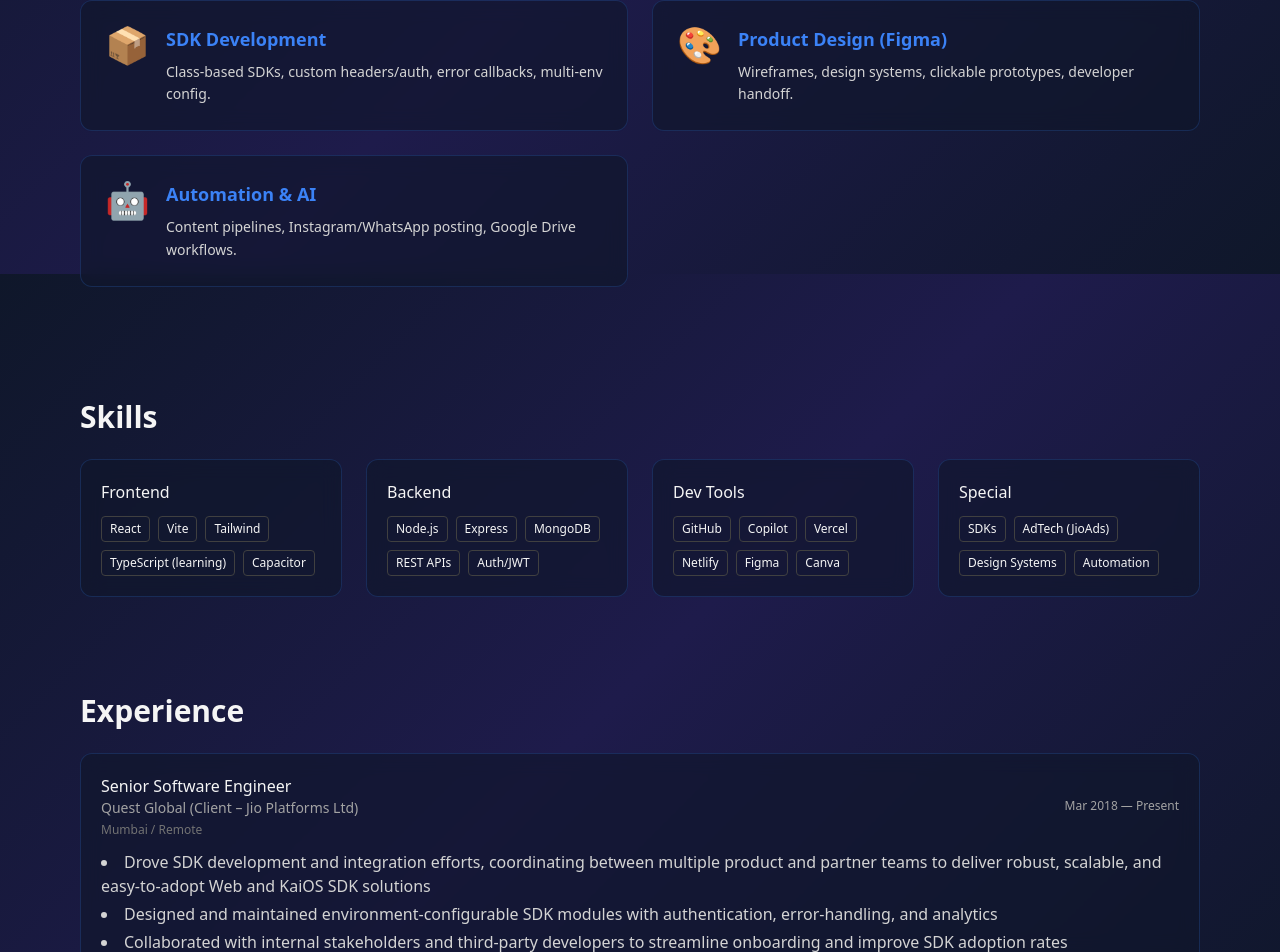
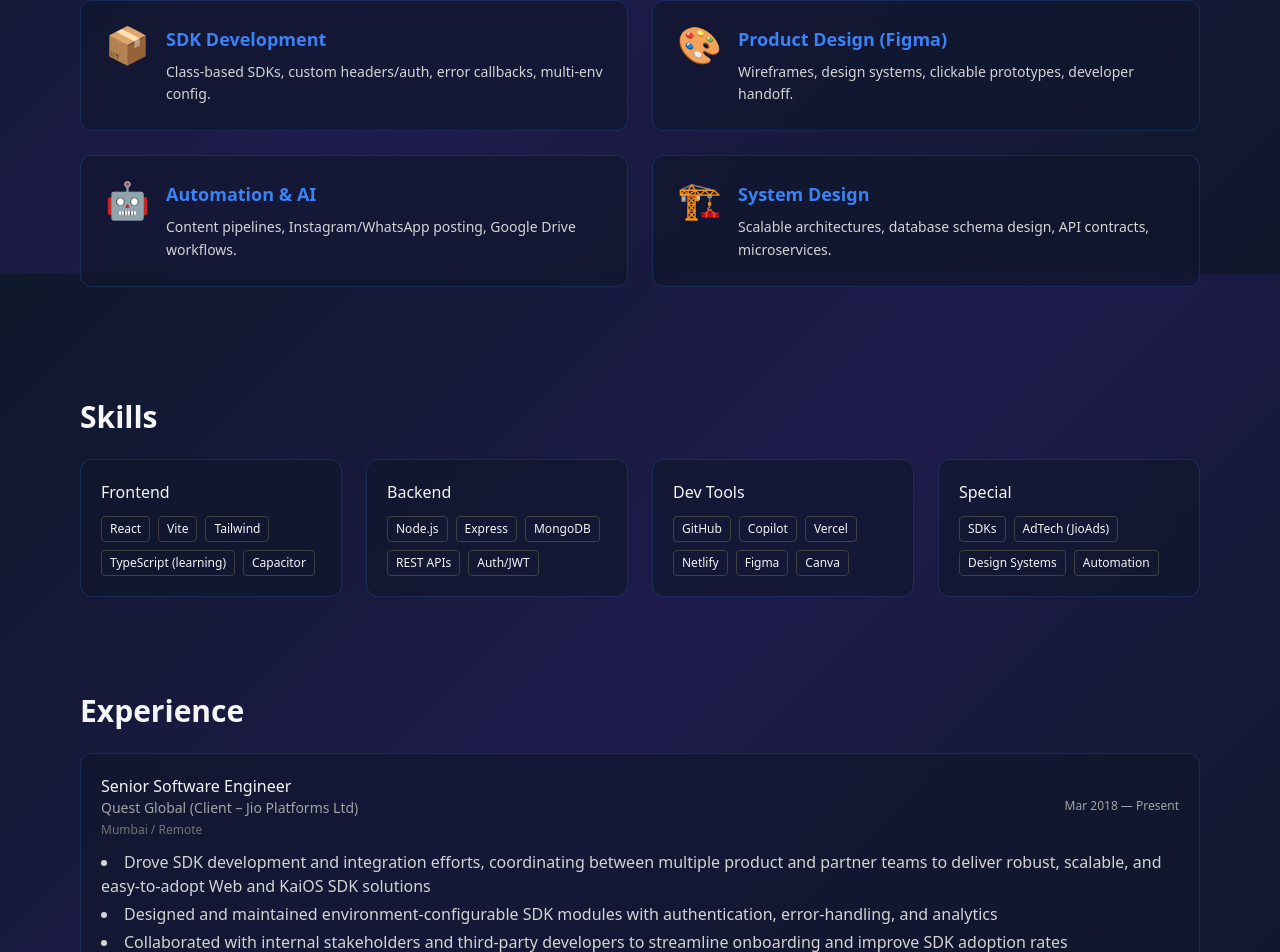
Before and after one commit to kapishpandey-18/kapish-portfolio, a React (Vite) app: page / in a window 1280 px wide. Shown: the part 2126-3078 px from the top of the page. Built offline with nearby package versions, Linux system fonts and the light colour scheme.

Commit message:
Add System Design to services section

```diff
--- a/src/components/Services.jsx
+++ b/src/components/Services.jsx
@@ -5,6 +5,7 @@ export default function Services() {
     { title: "SDK Development", details: "Class-based SDKs, custom headers/auth, error callbacks, multi-env config.", icon: "📦" },
     { title: "Product Design (Figma)", details: "Wireframes, design systems, clickable prototypes, developer handoff.", icon: "🎨" },
     { title: "Automation & AI", details: "Content pipelines, Instagram/WhatsApp posting, Google Drive workflows.", icon: "🤖" },
+    { title: "System Design", details: "Scalable architectures, database schema design, API contracts, microservices.", icon: "🏗️" },
   ]
   return (
     <section id="services" className="mx-auto max-w-6xl px-4 py-16">
```
